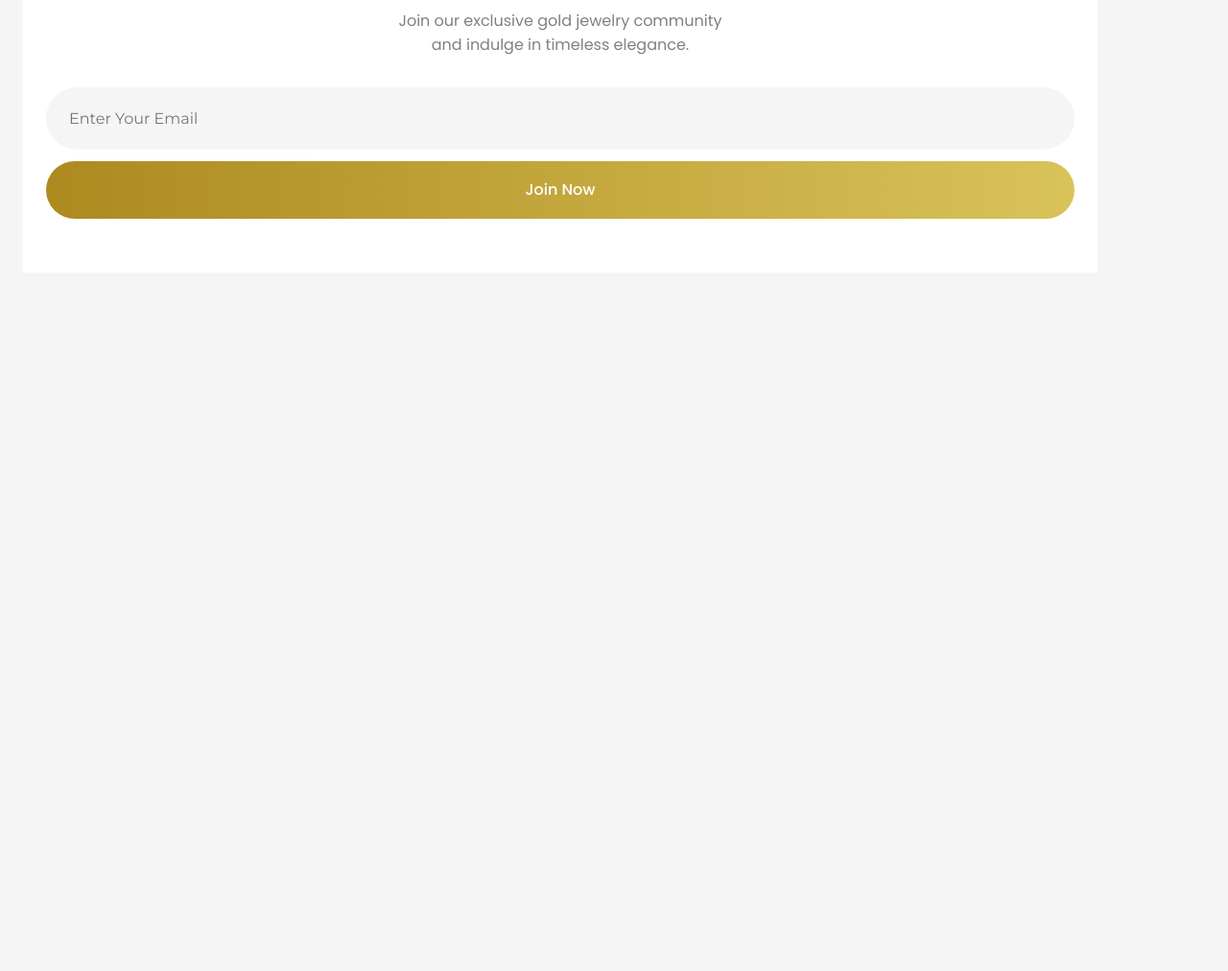
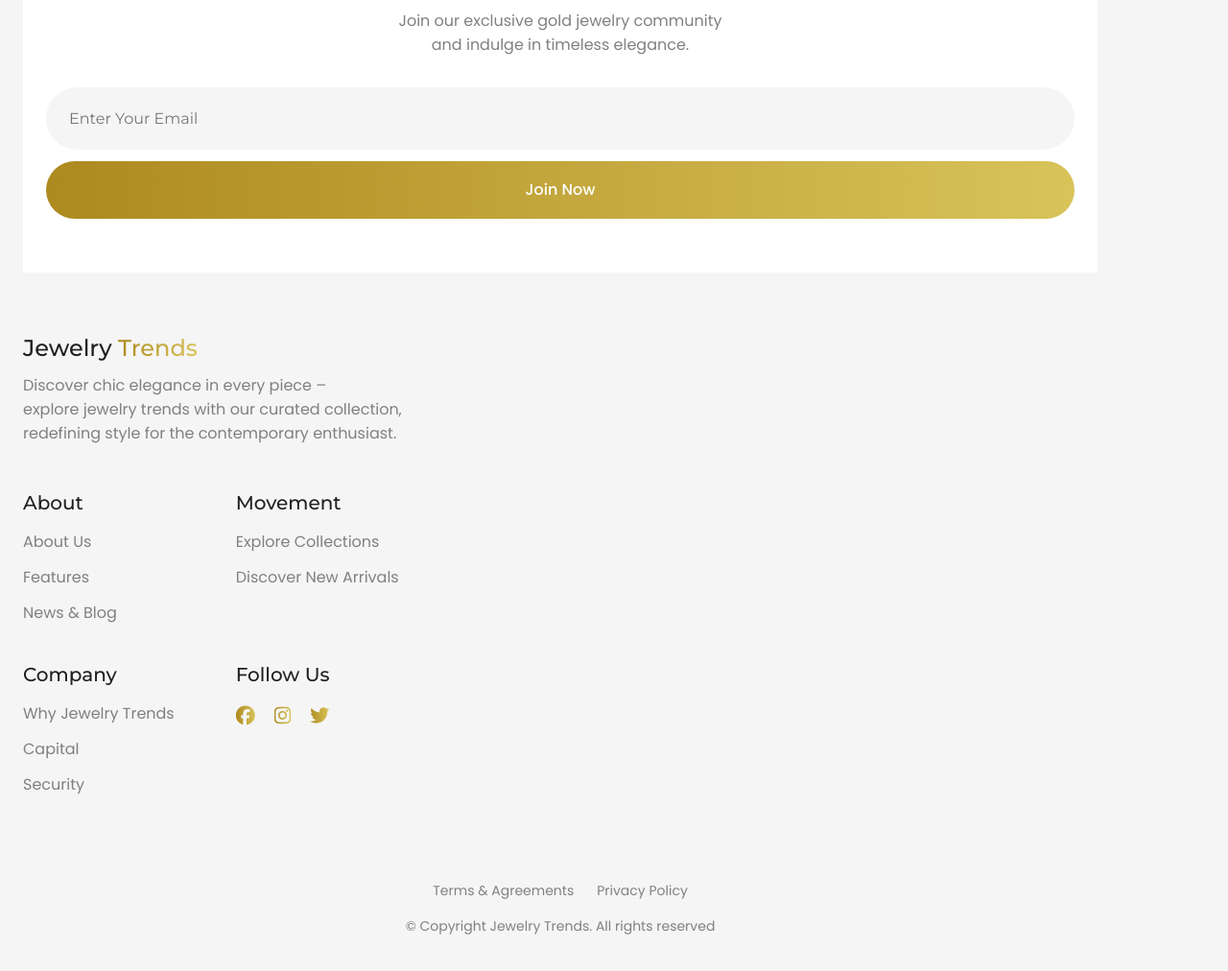
Before and after one commit to dunjans10/jewelry, a plain HTML site: page index.html in a window 1280 px wide. Shown: the part 6551-7563 px from the top of the page at 96% size. Before the commit the page ends 6851 px from the top, so only its background shows below. Drawn offline with nearby package versions, Linux system fonts and the light colour scheme.

Commit message:
Finished footer

```diff
--- a/index.html
+++ b/index.html
@@ -441,6 +441,66 @@
 
     <footer class="footer">
 
+      <div class="footer__container container grid">
+        <div class="footer__content grid">
+          <div>
+          <a href="#" class="footer__logo">Jewelry <span>Trends</span></a>
+          <div class="footer__description">
+            Discover chic elegance in every piece – <br>explore jewelry trends with our curated collection,<br>
+            redefining style for the contemporary enthusiast.
+          </div>
+        </div>
+        <div class="footer__data grid">
+          <div>
+            <h3 class="footer__title">About</h3>
+            <ul class="footer__links">
+              <li><a href="#" class="footer__link">About Us</a></li>
+              <li><a href="#" class="footer__link">Features</a></li>
+              <li><a href="#" class="footer__link">News & Blog</a></li>
+            </ul>
+          </div>
+          <div>
+            <h3 class="footer__title">Movement</h3>
+            <ul class="footer__links">
+              <li><a href="#" class="footer__link">Explore Collections</a></li>
+              <li><a href="#" class="footer__link">Discover New Arrivals</a></li>
+
+            </ul>
+          </div>
+          <div>
+            <h3 class="footer__title">Company</h3>
+            <ul class="footer__links">
+              <li><a href="#" class="footer__link">Why Jewelry Trends</a></li>
+              <li><a href="#" class="footer__link">Capital</a></li>
+              <li><a href="#" class="footer__link">Security</a></li>
+            </ul>
+          </div>
+          <div>
+            <h3 class="footer__title">Follow Us</h3>
+            <div class="footer__social">
+              <a href="https://www.facebook.com" target="_blank" class="footer__social-link">
+                <i class="fa-brands fa-facebook"></i>
+              </a>
+              <a href="https://www.instagram.com" target="_blank" class="footer__social-link">
+                <i class="fa-brands fa-instagram"></i>
+              </a>
+              <a href="https://twitter.com" target="_blank" class="footer__social-link">
+                <i class="fa-brands fa-twitter"></i>
+              </a>
+            </div>
+          </div>
+        </div>
+      </div>
+      <div class="footer__group">
+        <div class="footer__terms">
+          <a href="#">Terms & Agreements</a>
+          <a href="#">Privacy Policy</a>
+        </div>
+        <span class="footer__copy">
+          &#169; Copyright Jewelry Trends. All rights reserved
+        </span>
+      </div>
+    </div>
     </footer>
 
 
--- a/style.css
+++ b/style.css
@@ -733,3 +733,100 @@ img.join__img {
   padding-block: 1.1rem;
   cursor: pointer;
 }
+
+
+/* Footer */
+
+.footer{
+  padding-block: 3rem 2.5rem;
+}
+
+.footer__content{
+  row-gap: 3rem;
+}
+
+.footer__logo{
+  display: inline-block;
+  font-family: var(--second-font);
+  font-size: var(--h2-font-size);
+  color: var(--title-color);
+  font-weight: var(--font-medium);
+  margin-bottom: .75rem;
+}
+
+.footer__logo span{
+  background: var(--third-gradient);
+  background-clip: text;
+  -webkit-background-clip: text;
+  color: transparent;
+}
+
+.footer__data{
+  grid-template-columns: repeat(2, max-content);
+  gap: 2.5rem 4rem;
+}
+
+.footer__title{
+  font-size: var(--h3-font-size);
+  font-weight: var(--font-medium);
+  margin-bottom: 1rem;
+}
+
+.footer__links{
+  display: grid;
+  row-gap: .75rem;
+}
+
+.footer__link{
+  color: var(--text-color);
+  transition: color .4s;
+}
+
+.footer__link:hover{
+  color: var(--title-color);
+}
+
+.footer__social,
+.footer__group,
+.footer__terms{
+  display: flex;
+}
+
+.footer__social{
+  column-gap: 1.25rem;
+}
+
+.footer__social-link{
+  font-size: 1.25rem;
+  background: var(--third-gradient);
+  background-clip: text;
+  -webkit-background-clip: text;
+  color: transparent;
+  transition: transform .4s;
+}
+
+.footer__social-link:hover{
+  transform: translateY(-.25rem);
+}
+
+.footer__group{
+  margin-top: 4rem;
+  flex-direction: column;
+  align-items: center;
+  row-gap: 1rem;
+}
+
+.footer__terms{
+  column-gap: 1.5rem;
+
+}
+
+.footer__terms a{
+  font-size: var(--small-font-size);
+  color: var(--text-color);
+}
+
+.footer__copy{
+  font-size: var(--small-font-size);
+  text-align: center;
+}
```
